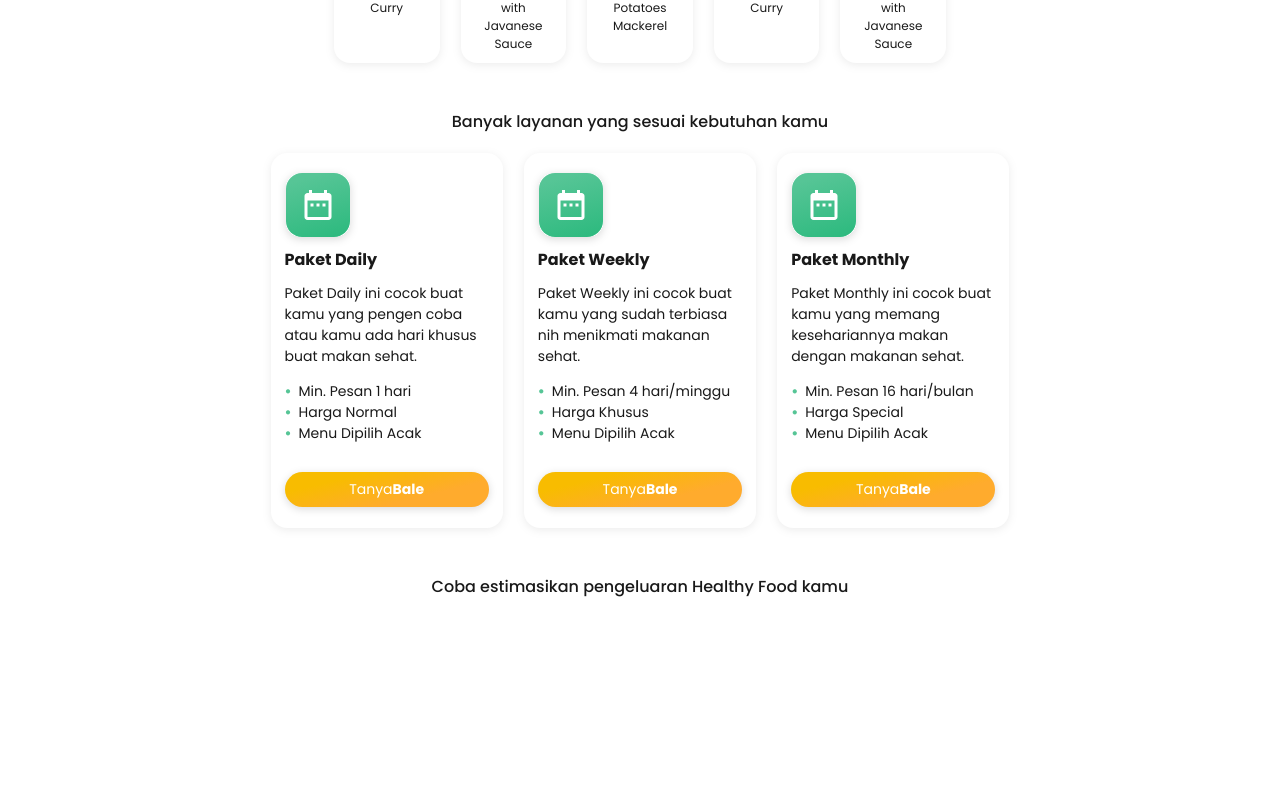
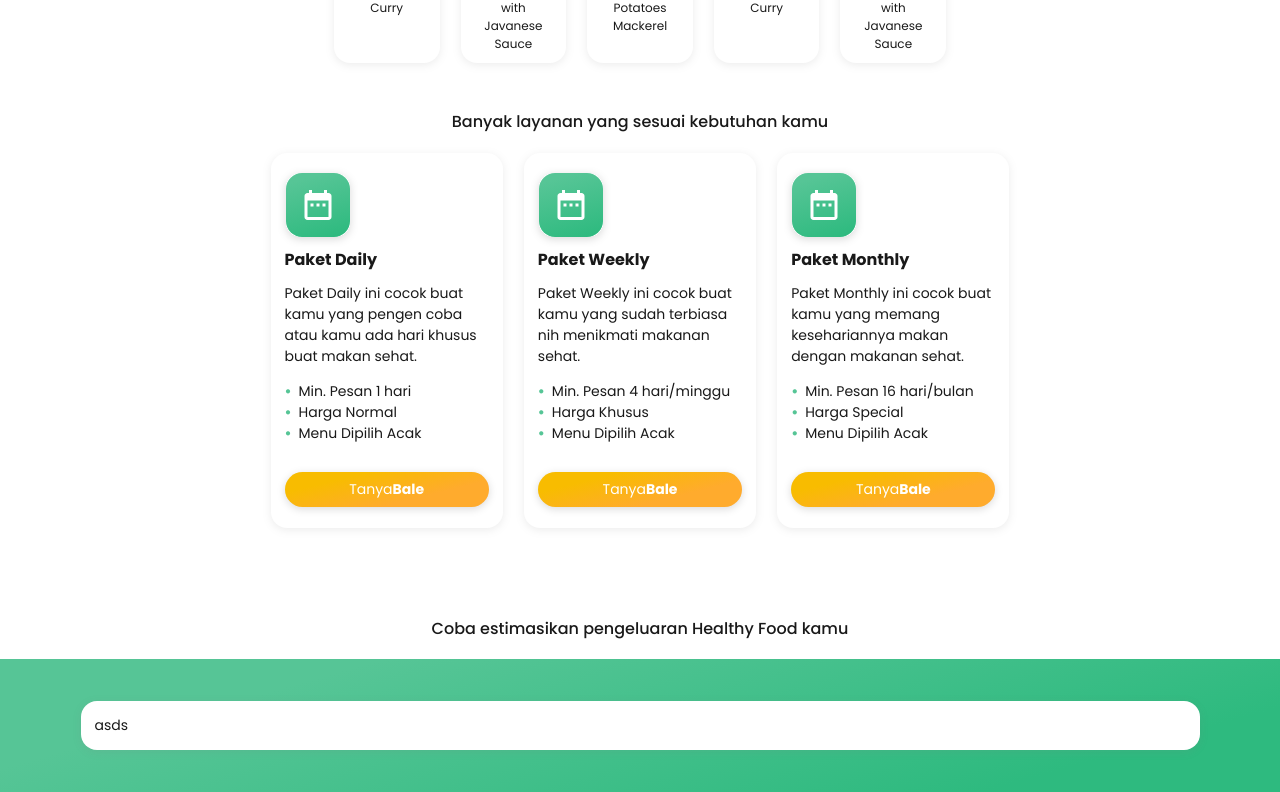
Before and after one commit to adjieindrawan/bale-artisan, a React (Create React App) app: page /healty-food in a window 1280 px wide. Shown: the part 1203-1995 px from the top of the page. Before the commit the page ends 1848 px from the top, so only its background shows below. Built offline with nearby package versions, Linux system fonts and the light colour scheme.

Commit message:
update cal

```diff
--- a/src/pages/HealthyFood/index.js
+++ b/src/pages/HealthyFood/index.js
@@ -82,12 +82,19 @@ function HealthyFood() {
                 </Col>
               ))}
             </Row>
-            <h5 className="mt-5">
-              Coba estimasikan pengeluaran Healthy Food kamu
-            </h5>
           </Col>
         </Row>
       </Container>
+      <h5 className="mt-5 text-center mb-4">
+        Coba estimasikan pengeluaran Healthy Food kamu
+      </h5>
+      <section className="cal-menu py-5">
+        <Container>
+          <Card>
+            <Card.Body>asds</Card.Body>
+          </Card>
+        </Container>
+      </section>
     </>
   );
 }
--- a/src/styles/style.scss
+++ b/src/styles/style.scss
@@ -119,3 +119,7 @@ h6 {
   border: 0;
   padding-top: 0;
 }
+
+.cal-menu {
+  background-image: linear-gradient(164deg, #56c596 22%, #2eba7f 83%);
+}
```
